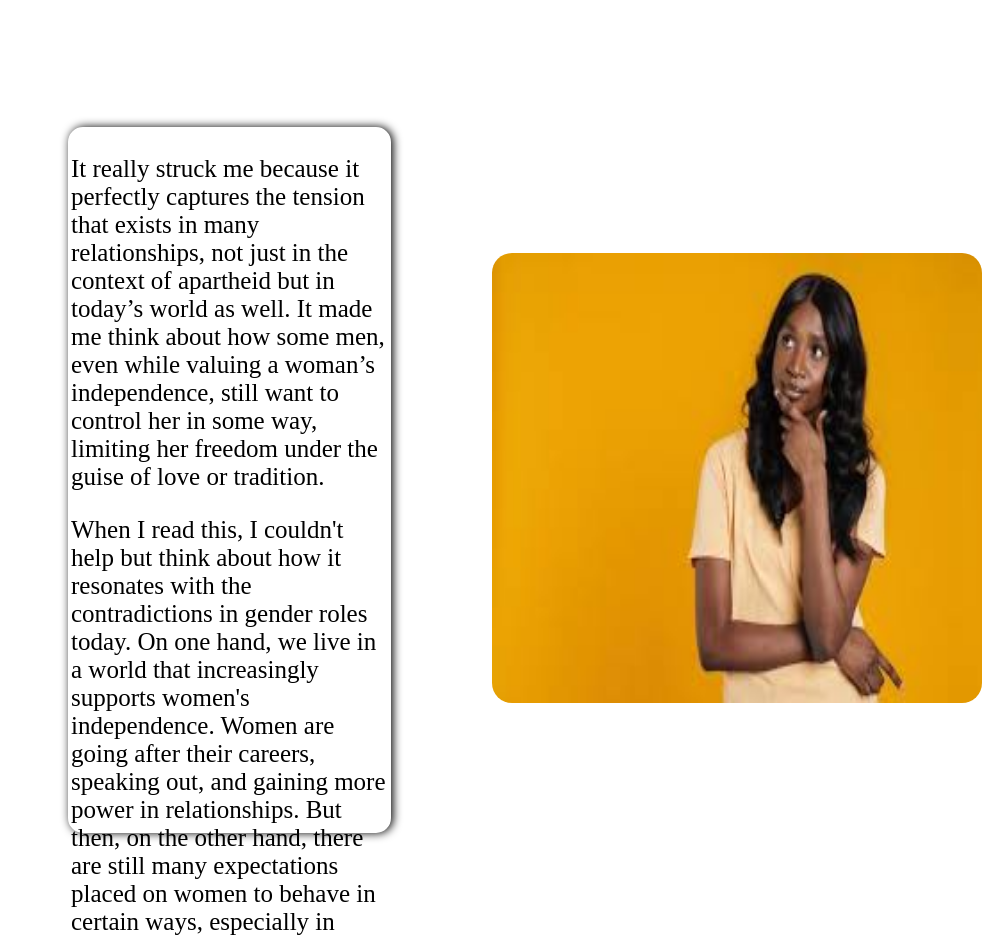
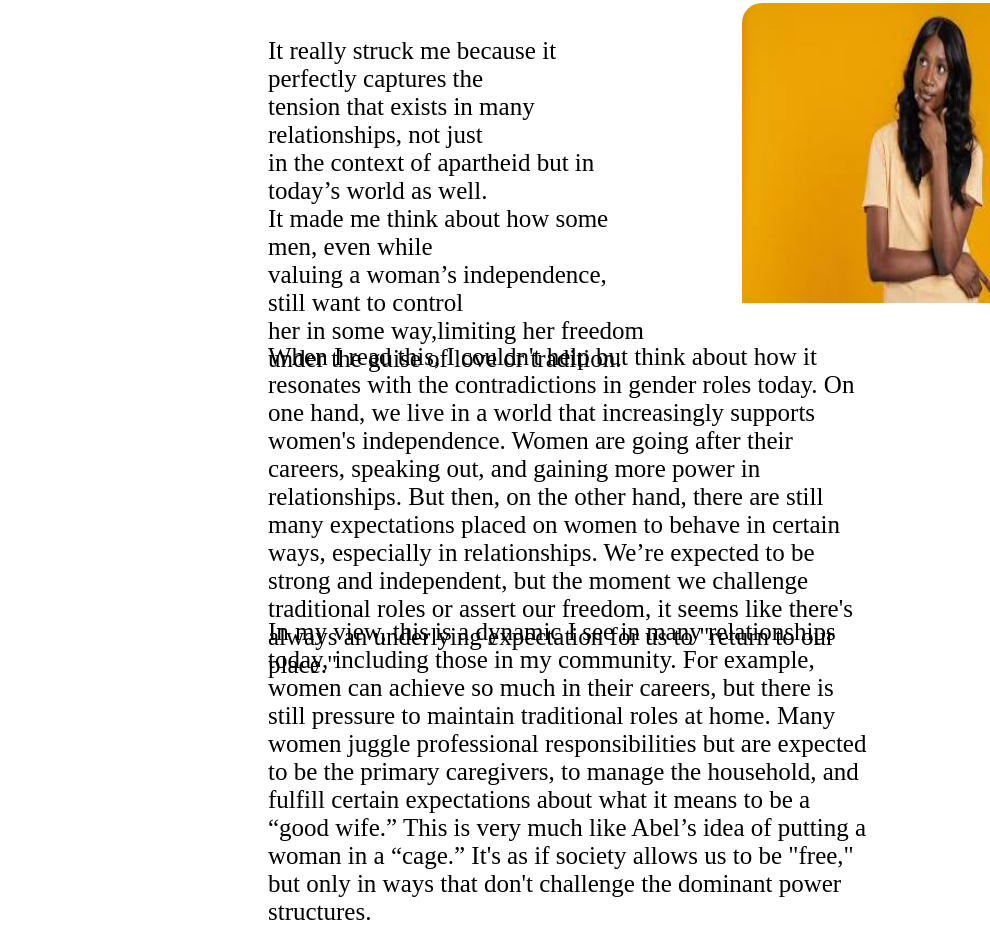
Before and after one commit to HabtamneshMarye/individual-web, a plain HTML site: page index.html in a window 1280 px wide. Shown: the part 2544-3481 px from the top of the page, without its empty margins (290-1280 px from the left). Drawn offline with Linux system fonts and the light colour scheme.

Commit message:
individual blog

```diff
--- a/index.html
+++ b/index.html
@@ -49,23 +49,32 @@
    </div>
    <div class="individual-reflections">
     <div class="reflection-1">
-    <p>It really struck me because it perfectly captures the tension that exists in many relationships,
-      not just in the context of apartheid but in today’s world as well. It made me think about how
-      some men, even while valuing a woman’s independence, still want to control her in some way,
-      limiting her freedom under the guise of love or tradition.
+    <p>It really struck me because it perfectly captures the<br> tension that exists in many relationships, not just<br>
+       in the context of apartheid but in today’s world as well.<br>
+      It made me think about how some men, even while <br>
+      valuing a woman’s independence, still want to control<br>
+       her in some way,limiting her freedom under the
+       guise of love or tradition.
     </p>
+  </div>
     <p>
+
+      <img src="images/think.jpeg" alt="thinking-girl" id="thinking-img">
+
+      <div class="reflection-2">
     When I read this, I couldn't help but think about how it
     resonates with the contradictions in gender roles today.
     On one hand, we live in a world that increasingly supports
      women's independence. Women are going after their careers,
      speaking out, and gaining more power in relationships.
      But then, on the other hand, there are still many expectations
-    placed on women to behave in certain ways, especially in relationships.
+     placed on women to behave in certain ways, especially in relationships.
      We’re expected to be strong and independent, but the moment we challenge
      traditional roles or assert our freedom, it seems like there's always an
      underlying expectation for us to "return to our place."
      </p>
+     </div>
+     <div class="reflection-3">
      <p>
     In my view, this is a dynamic I see in many relationships today,
     including those in my community. For example, women can achieve
@@ -79,7 +88,7 @@
   </p>
    </div>
    <div class="image-reflection">
-    <img src="images/think.jpeg" alt="thinking-girl" id="thinking-img">
+
    </div>
    </div>
 
--- a/style.css
+++ b/style.css
@@ -33,7 +33,7 @@ margin-top: 300px;
 }
 .blog-title p{
     text-align: center;
-    /* margin-top: 50px; */   font-size: 60px;
+   font-size: 60px;
 }
 
 hr{
@@ -69,7 +69,7 @@ width: 500px;
 height: 500px;
 margin-left: 180px;
 border-radius: 15px;
-margin-top: 80px;
+margin-top: 100px;
 }
 #reflection-title{
 margin-left: 300px;
@@ -87,6 +87,7 @@ font-size: 70px;
 margin-top: 400px;
 }
 .detail-reflection {
+    margin-top: -60px;
 p{
     text-align: center;
     font-size: 30px;
@@ -94,45 +95,65 @@ p{
 }
 }
 .individual-reflections{
-display: flex;
+display: block;
 align-items: center;
 gap: 8%;
 }
 .reflection-1{
     font-size: 20px;
-    margin-left: 350px;
-
-    border-style: solid;
-    border-color: white;
-    border-radius: 15px;
+    margin-left: 550px;
     text-align: left;
-    width: 40%;
-    height: 700px;
+    width: 30%;
+    height: 250px;
     font-size: 25px;
-    background-color: white;
-    box-shadow: 2px 0px 10px;
     font-family: "Times New Roman", Times, serif;
     font-weight: 200;
     margin-top: 100px;
 
 }
+
+.reflection-2{
+    font-size: 20px;
+    margin-left: 550px;
+    text-align: left;
+    width: 48%;
+    height: 250px;
+    font-size: 25px;
+    font-family: "Times New Roman", Times, serif;
+    font-weight: 200;
+    margin-top: 10px;
+}
+
+.reflection-3{
+    font-size: 20px;
+    margin-left: 550px;
+    text-align: left;
+    width: 48%;
+    height: 250px;
+    font-size: 25px;
+    font-family: "Times New Roman", Times, serif;
+    font-weight: 200;
+    margin-top: 10px;
+}
 #thinking-img{
-    margin-top: 100px;
-    width: 490px;
-    height: 450px;
+    margin-top: -300px;
+    width: 300px;
+    height: 300px;
     border-radius: 20px;
+    margin-left: 128vb;
+    padding-bottom: 20px;
 }
 @media (max-width: 992px) {
     .blog-page{
         display: block;
         }
 
-
 #girl-img{
     width: 100%;
     height: 800px;
     filter: brightness(0.7);
             }
+
 .main-page h1{
     position: relative;
     text-align: center;
@@ -153,7 +174,7 @@ gap: 8%;
     }
 .blog-title p{
     text-align: center;
-            /* margin-top: 50px; */   font-size: 60px;
+   font-size: 60px;
         }
 
 hr{
```
Lines whose indentation alone changed are shown as unchanged.
